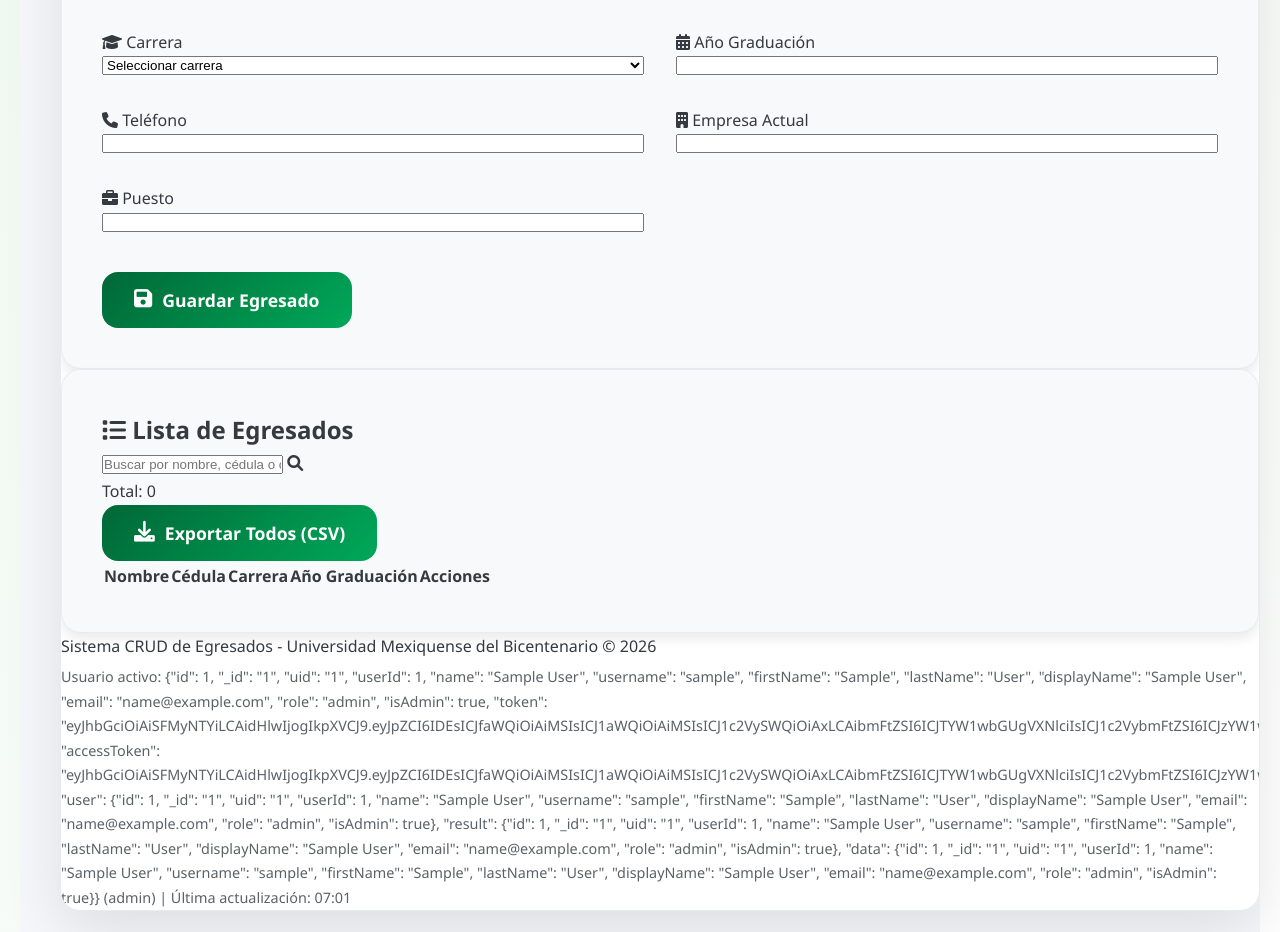
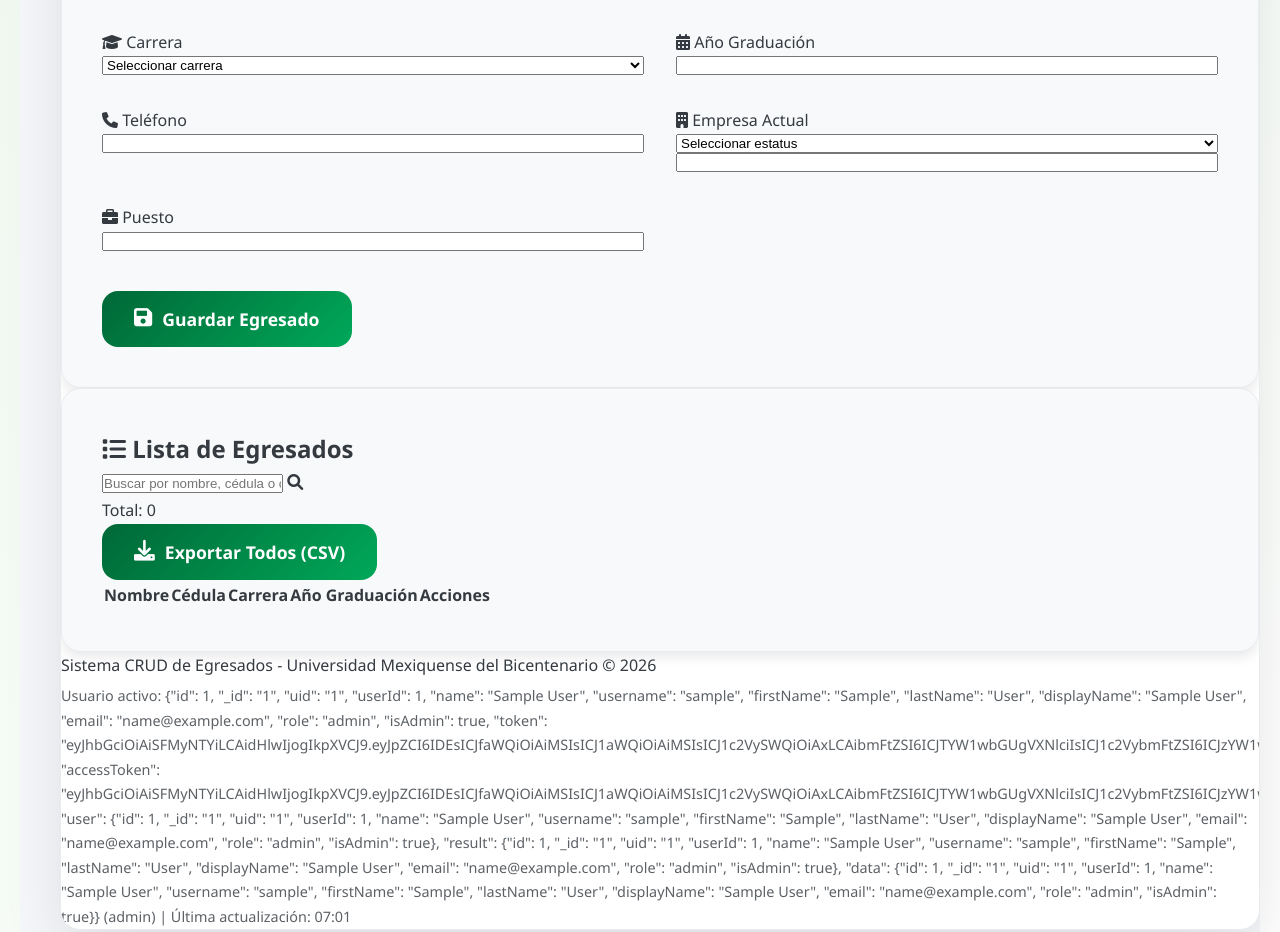
Before and after one commit to Itachposadas/api-egresados, a website: page public/dashboard.html in a window 1280 px wide. Shown: the part 1142-2074 px from the top of the page. Drawn offline with Linux system fonts and the light colour scheme; no server answers; sample sign-in values are in the browser's storage.

Commit message:
Finalizacion 10

```diff
--- a/public/dashboard.html
+++ b/public/dashboard.html
@@ -461,6 +461,12 @@
                   <label for="empresaActual"
                     ><i class="fas fa-building"></i> Empresa Actual</label
                   >
+                  <select id="empresaActual" required>
+                    <option value="">Seleccionar estatus</option>
+                    <option value="Egresado">Egresado</option>
+                    <option value="En seguimiento">En seguimiento</option>
+                    <option value="Titulado">Titulado</option>
+                  </select>
                   <input type="text" id="empresaActual" />
                 </div>
 
@@ -697,7 +703,6 @@
         updateDateTime();
         setInterval(updateDateTime, 60000);
 
-
         // Configurar botón de ejemplo solo en desarrollo
         if (
           window.location.hostname === "localhost" ||
```
